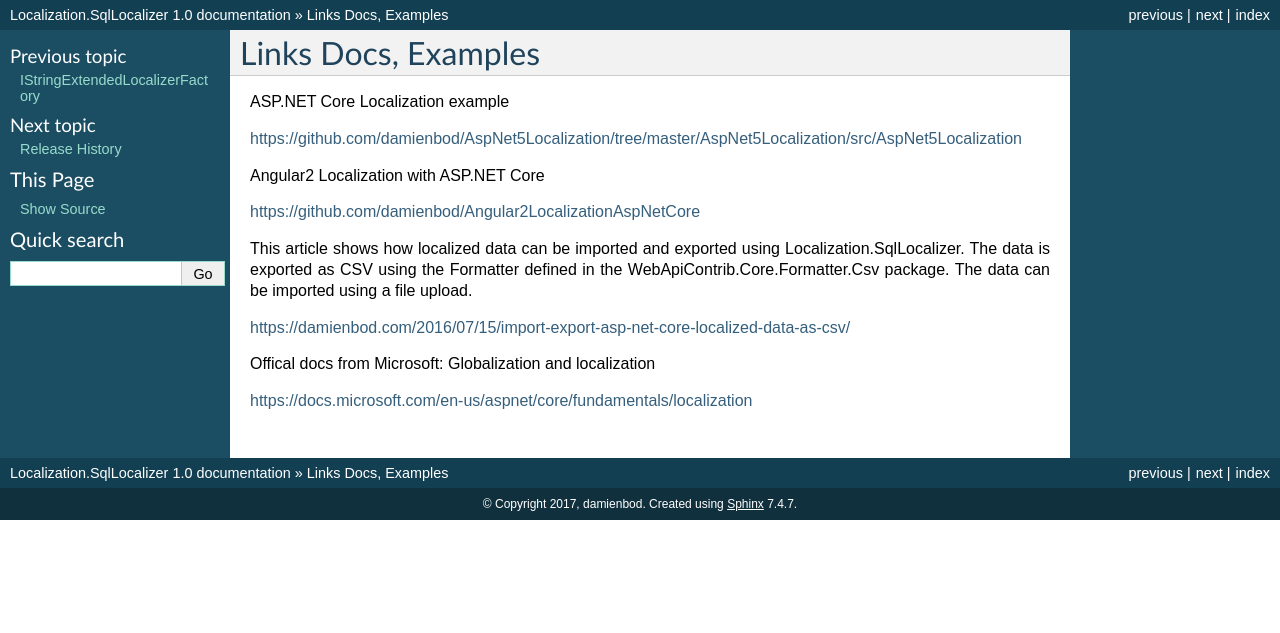
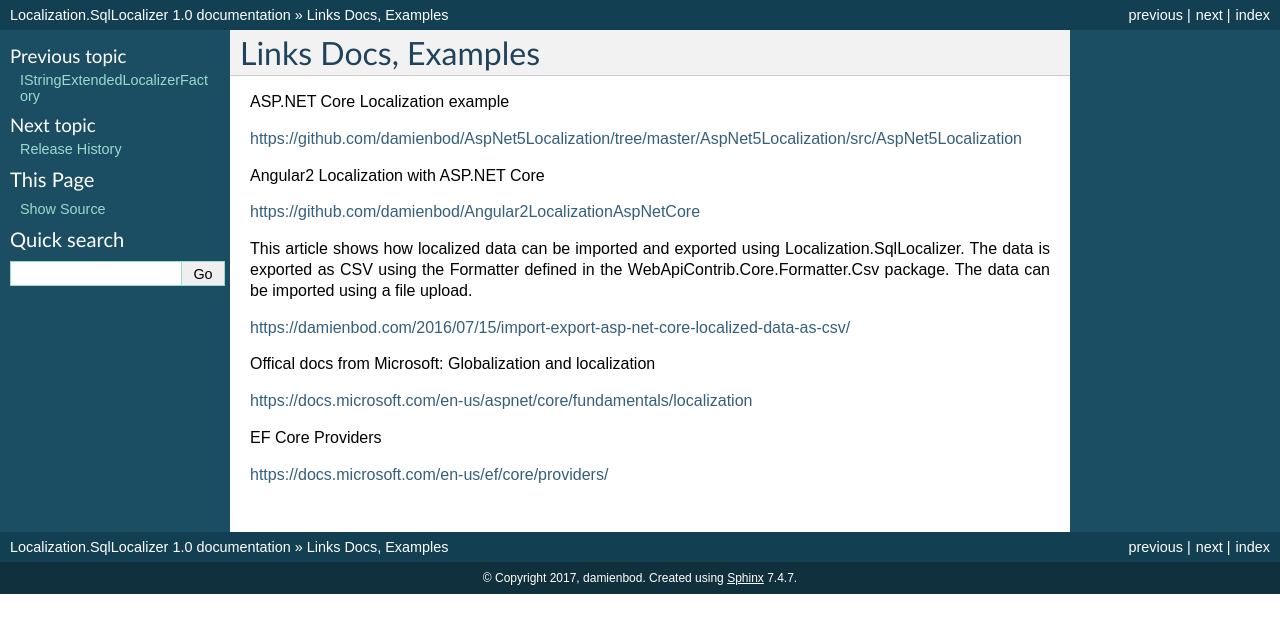
Before and after one commit to damienbod/Localization.SqlLocalizer.docs, a Sphinx documentation site: the page built from docs/source/docs/examples.rst, in a window 1280 px wide. Shown: the top 633 px of the page. Built offline with Sphinx 7.4.7, drawn with Linux system fonts in a browser that asks for light colours.

Commit message:
EF Core providers link

```diff
--- a/docs/source/docs/examples.rst
+++ b/docs/source/docs/examples.rst
@@ -16,3 +16,7 @@ https://damienbod.com/2016/07/15/import-export-asp-net-core-localized-data-as-cs
 Offical docs from Microsoft: Globalization and localization
 
 https://docs.microsoft.com/en-us/aspnet/core/fundamentals/localization
+
+EF Core Providers
+
+https://docs.microsoft.com/en-us/ef/core/providers/
--- a/docs/source/docs/index.rst
+++ b/docs/source/docs/index.rst
@@ -1,7 +1,7 @@
 Localization.SqlLocalizer
 =======================================
 
-SQL Localization for ASP.NET Core, supports all `EF Core providers<https://docs.microsoft.com/en-us/ef/core/providers/>`_
+SQL Localization for ASP.NET Core, supports all EF Core providers.
 -----------------
 
 Pull requests welcome!
```
